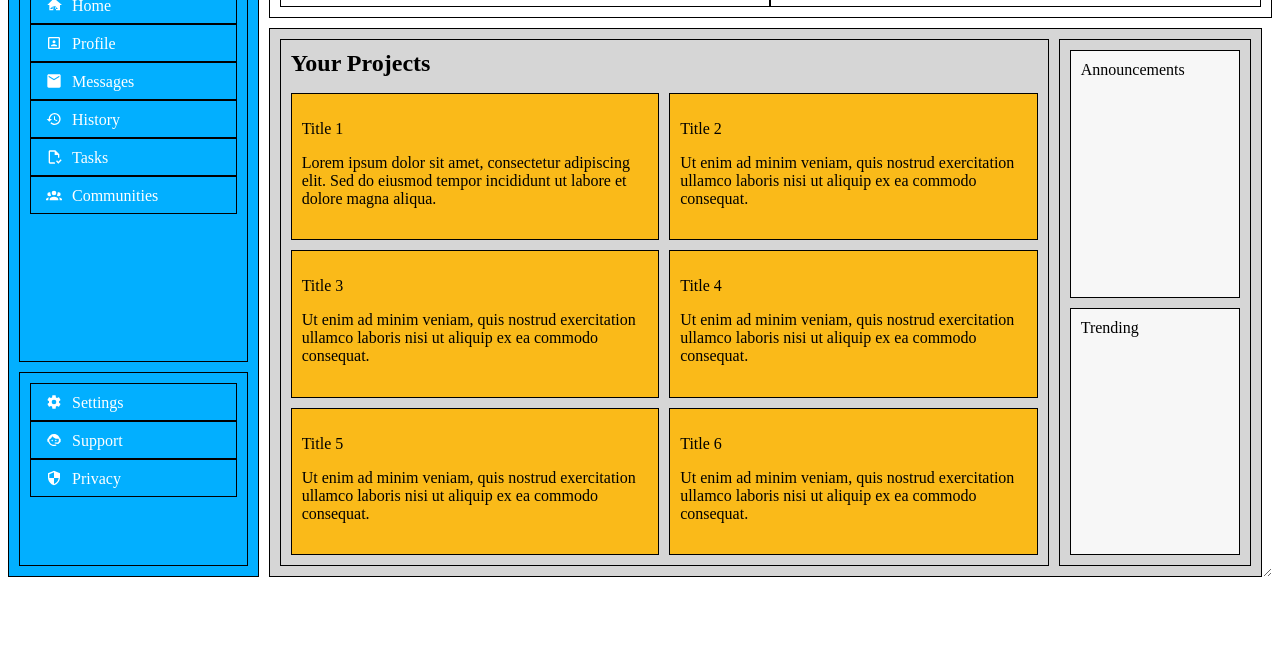
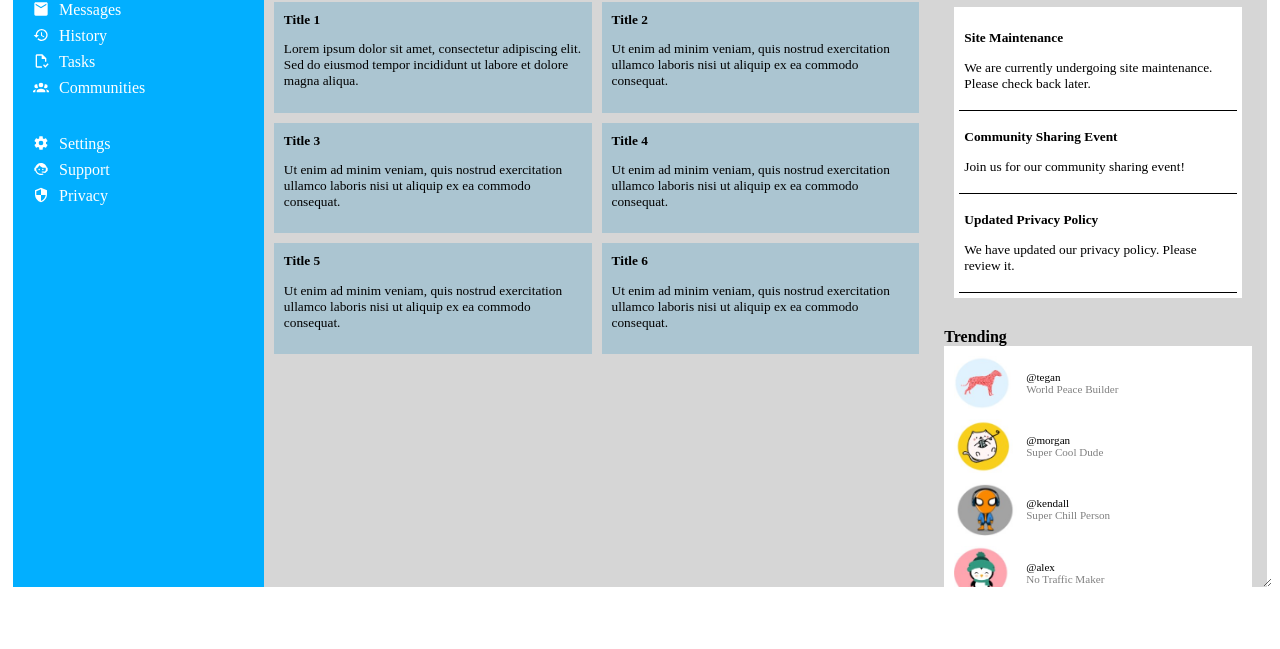
Before and after one commit to ct-chou/admin_dashboard, a website: page index.html in a window 1280 px wide. Shown: the part 151-800 px from the top of the page. Drawn offline with Linux system fonts and the light colour scheme.

Commit message:
Feat: populated Announcements and Trending sections. Reset display for sidebar to flex, direction column. Lowered specificity on padding for div from high (.container div) to low (div)

```diff
--- a/index.html
+++ b/index.html
@@ -121,8 +121,49 @@
                 </div>
             </div>
             <div class="main-sidebar">
-                <div class="announcements">Announcements</div>
-                <div class="trending">Trending</div>
+                <div class="announce-container">
+                    <h1 class="sidebar-title">Announcements</h1>
+                    <div class="announcements">
+                        <div class="announce">
+                            <p>Site Maintenance</p>
+                            <p>We are currently undergoing site maintenance. Please check back later.</p>
+                        </div>
+                        <div class="announce">
+                            <p>Community Sharing Event</p>
+                            <p>Join us for our community sharing event!</p>
+                        </div>
+                        <div class="announce">
+                            <p>Updated Privacy Policy</p>
+                            <p>We have updated our privacy policy. Please review it.</p>
+                        </div>
+                    </div>
+                </div>
+                <div class="trending-container">
+                    <h1 class="sidebar-title">Trending</h1>
+                    <div class="trending">
+                        <div class="trending-card">
+                            <img src="pic1.jpg" alt="profile icon">
+                            <p class="handle">@tegan</p>
+                            <p class="user-name">World Peace Builder</p>
+                        </div>
+                        <div class="trending-card">
+                            <img src="pic2.jpg" alt="profile icon">
+                            <p class="handle">@morgan</p>
+                            <p class="user-name">Super Cool Dude</p>
+                        </div>
+                        <div class="trending-card">
+                            <img src="pic3.jpg" alt="profile icon">
+                            <p class="handle">@kendall</p>
+                            <p class="user-name">Super Chill Person</p>
+                        </div>
+                        <div class="trending-card">
+                            <img src="pic4.jpg" alt="profile icon">
+                            <p class="handle">@alex</p>
+                            <p class="user-name">No Traffic Maker</p>
+                        </div>
+
+                    </div>
+                </div>
             </div>
         </div>
     </div>
--- a/style.css
+++ b/style.css
@@ -1,6 +1,11 @@
 body {
-    margin:10;
+    /* margin:10; */
     height: 90vh;
+}
+
+div {
+    padding: 5px;
+    /* border: 1px solid black; */
 }
 
 .container {
@@ -8,7 +13,6 @@ body {
     overflow: auto;
     display: grid;
     grid-template-columns: 1fr 4fr;
-    gap: 10px;
     height: 100%;
 }
 
@@ -17,9 +21,9 @@ body {
     grid-column: 1/2;
     grid-row-start: 1;
     grid-row-end: 4;
-    display: grid;
-    grid-template-rows: 1fr 4fr 2fr;
-    gap: 10px;
+    display: flex;
+    flex-direction: column;
+    gap: 20px;
 }
 
 .header {
@@ -35,6 +39,17 @@ body {
     grid-column: 1/3;
     height: 1.5em;
     display: flex;
+    align-self:center;
+}
+
+
+.search-bar {
+    width: 100%; /* Make the search bar take full width of its container */
+    max-width: 400px; /* Set a maximum width */
+    padding: 10px;
+    border: 1px solid #ccc;
+    border-radius: 20px; /* Make the search bar oval */
+    box-sizing: border-box; /* Include padding and border in the element's total width and height */
 }
 
 .search>* {
@@ -94,7 +109,7 @@ body {
     grid-column: 2/4;
     grid-row: 2/4;
     display: grid;
-    grid-template-columns: 4fr 1fr;
+    grid-template-columns: 2fr 1fr;
     gap: 10px;
 }
 
@@ -109,13 +124,14 @@ body {
 .projects>h1 {
     grid-column: 1/3;
     margin: 0;
-    font-size: 1.5em;
+    font-size: 1em;
     font-style: bold;
 }
 
 .card {
-    background-color: hsl(43, 96%, 54%);
-    padding: 5px;
+    background-color: hwb(199 67% 18%);
+    padding: 10px;
+    font-size:smaller;
 }
 
 .container .main-content .main-sidebar {
@@ -123,10 +139,12 @@ body {
     grid-template-rows: 1fr 1fr;
     row-gap: 10px;
     grid-column: 2/3;
+    grid-row: 1/3;
 }
 
 .title {
-    font-style: bold;
+    margin-top: 0;
+    font-weight: bold;
 }
 
 
@@ -138,13 +156,61 @@ body {
 } */
 
 .announcements {
-    background-color: #f7f7f7;
-    grid-row: 1/2;
+    display: flex;
+    flex-direction: column;
+    background-color: white;
+    border-bottom:black;
+    margin: 10px;
+}
+
+.announce {
+    border-bottom: 1px solid black;
+}
+
+.announce-container{
+    display: flex;
+    flex-direction: column;
+    background-color: hwb(0 84% 16%);
+
 }
 
 .trending {
-    background-color: #f7f7f7;
-    grid-row:2/3
+    display: flex;
+    flex-direction: column;
+    background-color: white;
+}
+
+.trending-card {
+    display: grid;
+    grid-template-columns: 1fr 3fr;
+    grid-template-rows: 1fr 1fr;
+    font-size:smaller;
+}
+
+.trending-card img{
+    height: 4em;
+    width: auto;
+    grid-column: 1/2;
+    grid-row: 1/3;
+    margin-right: 5px;
+}
+
+.handle {
+    display: flex;
+    font-size: smaller;
+    grid-column: 2/3;
+    grid-row: 1/2;
+    align-items:end;
+    margin:0;
+}
+
+.user-name {
+    font-size: smaller;
+    grid-column: 2/3;
+    grid-row: 2/3;
+    color: gray;
+    align-items: self-start;
+    margin: 0;
 }
 
 .logo {
@@ -156,6 +222,7 @@ body {
     font-size: 2em;
     color: white;
     height: 1em;
+    margin-top:10px;
 }
 
 
@@ -184,9 +251,13 @@ body {
     height: 1.5em;
 }
 
-.container div {
-    padding: 10px;
-    border: 1px solid black;
+.announce>p:first-child {
+    font-size: smaller;
+    font-weight: bold;
+}
+
+.announce>p:nth-child(2) {
+    font-size: smaller;
 }
 
 .nav {
@@ -230,3 +301,9 @@ button {
     font-style: bold;
     text-align: center;
 }
+
+.sidebar-title {
+    font-size: 1em;
+    font-style: bold;
+    margin: 0;
+}
```
Also changed, not shown: pic1.jpg (added), pic2.jpg (added), pic3.jpg (added), pic4.jpg (added).
